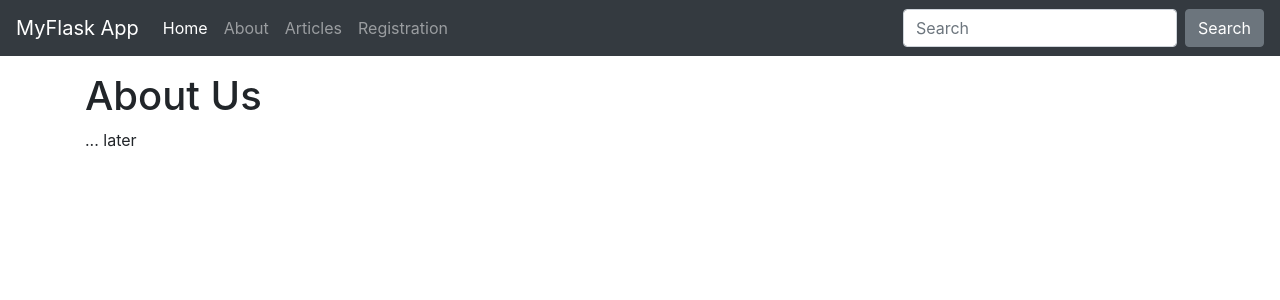
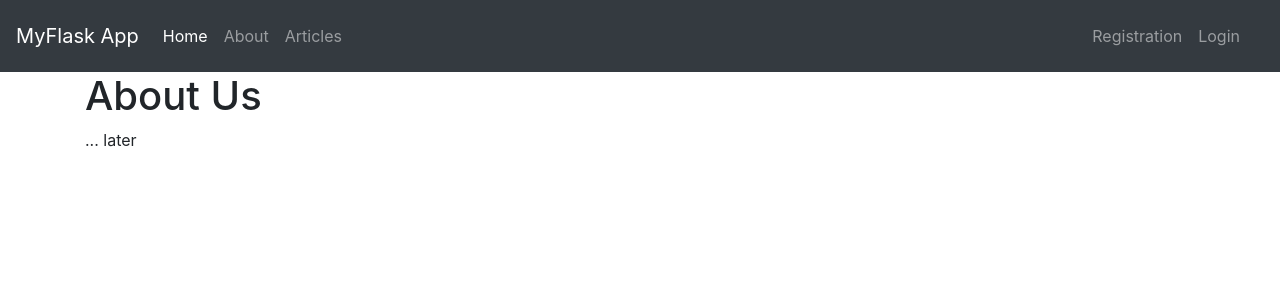
Before and after one commit to NotTooTechy/flaskProject, a Flask app: page /about in a window 1280 px wide. Shown: the top 300 px of the page. Run offline with Flask 2, Linux system fonts and the light colour scheme; some libraries are stand-ins or nearby versions.

Commit message:
Added full evaluation of form, login, logout, dashboard

```diff
--- a/app.py
+++ b/app.py
@@ -4,6 +4,7 @@ from data import get_articles
 from flaskext.mysql import MySQL
 from wtforms import Form, StringField, TextAreaField, PasswordField, validators, BooleanField
 from passlib.hash import sha256_crypt
+from functools import wraps
 
 app = Flask(__name__)
 local_articles = get_articles()
@@ -18,8 +19,7 @@ app.config["MYSQL_DATABASE_HOST"] = db_config["host"]
 app.config["MYSQL_DATABASE_USER"] = db_config["user"]
 app.config["MYSQL_DATABASE_PASSWORD"] = db_config["password"]
 app.config["MYSQL_DATABASE_DB"] = db_config["db"]
-
-
+#app.config["MYSQL_CURRSORCLASS"] = 'DictCursor'
 
 @app.route("/")
 def index():
@@ -47,6 +47,7 @@ class RegistrationForm(Form):
 		])
 	confirm = PasswordField('Repeat Password')
 
+# Registration form
 @app.route('/register', methods=['GET', 'POST'])
 def register():
 	form = RegistrationForm(request.form)
@@ -65,6 +66,67 @@ def register():
 		return redirect(url_for('index'))
 	return render_template('register.html', form=form)
 
+# User login
+@app.route('/login', methods=['GET', 'POST'])
+def login():
+	if request.method == 'POST':
+		# Get Form fields
+		username = request.form['username']
+		password_candidate = request.form['password']
+
+		# Create cursor
+		conn = mysql.connect()
+		cursor = conn.cursor()
+		result = cursor.execute('''SELECT * FROM users WHERE username="%s"'''%username)
+		conn.close()
+		if result > 0:
+			# Get stored hash
+			data = cursor.fetchone()
+			app.logger.info(data[4])
+			app.logger.info(data)
+			password = data[4]
+			# Compare Passwords
+			if sha256_crypt.verify(password_candidate, password):
+				 app.logger.info('Password Matched!!!')
+				 session['logged_in'] = True
+				 session['username'] = username
+				 flash('You are now logged in', 'success')
+				 return redirect(url_for('dashboard'))
+			else:
+				app.logger.info('...... ..... Password did not match!!!')
+				error = "Invalid Password"
+				return render_template('login.html', error=error)
+		else:
+			app.logger.info('NO user found')
+			error = "Username not found"
+			return render_template('login.html', error=error)
+	return render_template('login.html')
+
+# Check if the user il logged if __name__ == '__main__'
+def is_logged_in(f):
+	@wraps(f)
+	def wrap(*args, **kwargs):
+		if 'logged_in' in session:
+			return f(*args, **kwargs)
+		else:
+			flash('Unauthorized, Please log in', 'danger')
+			return redirect(url_for('login'))
+	return wrap
+
+# User logout
+@app.route('/logout')
+def logout():
+	session.clear()
+	flash("You are logged out", 'success')
+	return redirect(url_for('login'))
+
+# Dashboard
+@app.route('/dashboard')
+@is_logged_in
+def dashboard():
+	return render_template('dashboard.html')
+
+
 if __name__ == "__main__":
 	app.secret_key = "secret_123"
 	app.run(debug=True)
--- /dev/null
+++ b/templates/dashboard.html
@@ -0,0 +1,4 @@
+{% extends 'layout.html' %}
+{% block body %}
+  <h1>Dashboard <small>Welcome {{session.username}}</small> </h1>
+{% endblock %}
--- a/templates/includes/_messages.html
+++ b/templates/includes/_messages.html
@@ -5,3 +5,15 @@
     {% endfor %}
   {% endif %}
 {% endwith %}
+
+{% if error %}
+  <div class="alert alert-danger">
+    {{error}}
+  </div>
+{% endif %}
+
+{% if msg %}
+  <div class="alert alert-success">
+    {{msg}}
+  </div>
+{% endif %}
--- a/templates/includes/_navbar.html
+++ b/templates/includes/_navbar.html
@@ -15,13 +15,16 @@
       <li class="nav-item">
         <a class="nav-link" href="/articles">Articles</a>
       </li>
-      <li class="nav-item">
-         <a class="nav-link" href="/register">Registration</a>
-      </li>
     </ul>
-    <form class="form-inline my-2 my-lg-0">
-      <input class="form-control mr-sm-2" type="text" placeholder="Search" aria-label="Search">
-      <button class="btn btn-secondary my-2 my-sm-0" type="submit">Search</button>
-    </form>
   </div>
+  <ul class="navbar navbar-nav navbar-right">
+    {% if session.logged_in %}
+    <li><a class="nav-link" href="/dashboard">Dashboard</a></li>
+      <li><a class="nav-link" href="/logout">Logout</a></li>
+    {% else %}
+      <li class="nav-item"><a class="nav-link" href="/register">Registration</a></li>
+      <li><a class="nav-link" href="/login">Login</a></li>
+    {% endif %}
+
+  </ul>
 </nav>
```
Also changed, not shown: templates/login.html (added, +15 -0 lines), 1 other file.
